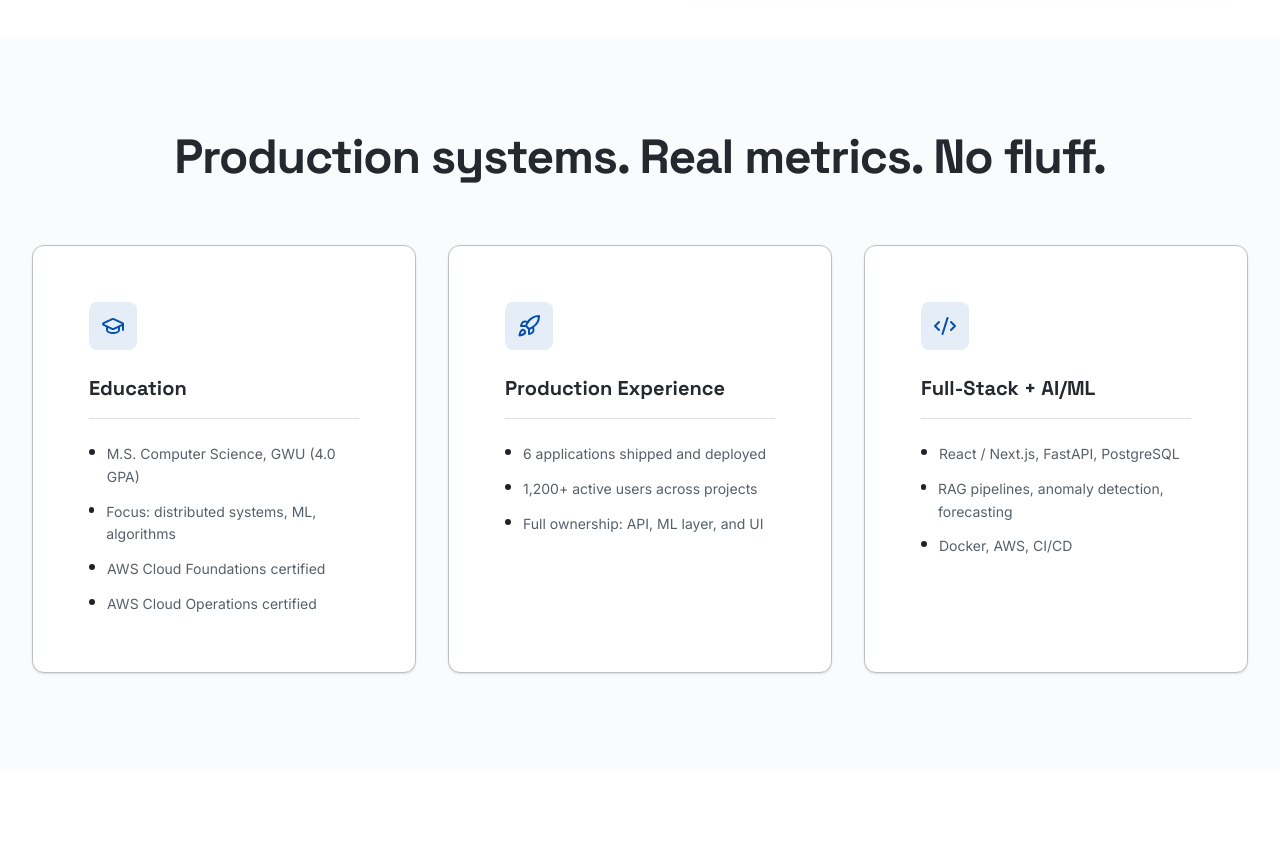
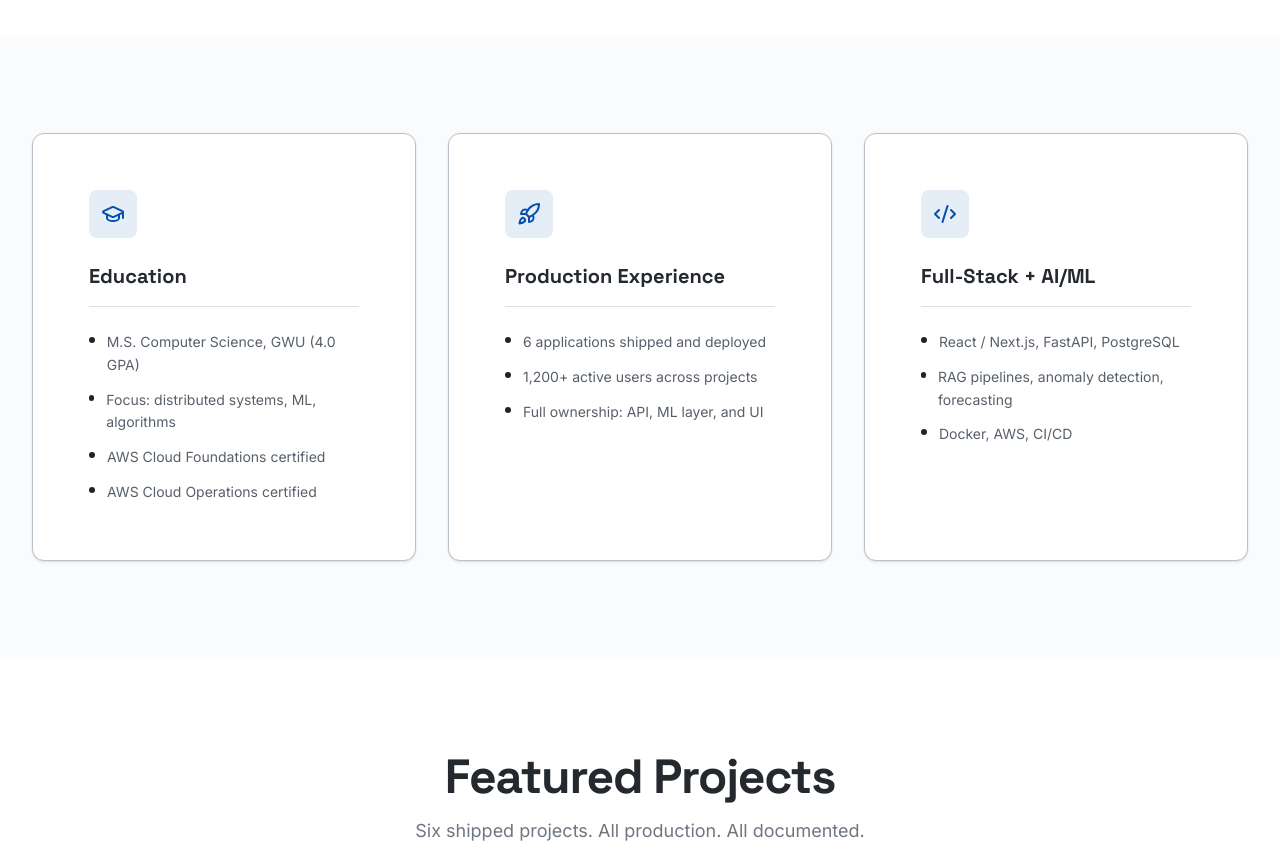
Before and after one commit to aabhiyann/portfolio-abhiyan, a React (Vite) app: page / in a window 1280 px wide. Shown: the part 920-1788 px from the top of the page. Built offline with nearby package versions, Linux system fonts and the light colour scheme.

Commit message:
style(why-me): remove section title, let cards speak for themselves

```diff
--- a/src/components/WhyHireMe.tsx
+++ b/src/components/WhyHireMe.tsx
@@ -1,7 +1,6 @@
 import React from "react";
 import { MotionCard } from "./ui/MotionCard";
 import { GraduationCap, Rocket, Code2 } from "lucide-react";
-import SectionTitle from "./SectionTitle";
 
 const WhyHireMe: React.FC = () => {
   const cards = [
@@ -38,11 +37,6 @@ const WhyHireMe: React.FC = () => {
   return (
     <section className="py-24 bg-bg-surface/50 relative overflow-hidden">
       <div className="max-w-7xl mx-auto px-6 md:px-8 relative z-10">
-        <SectionTitle
-          title="Production systems. Real metrics. No fluff."
-          subtitle=""
-        />
-
         <div className="grid grid-cols-1 md:grid-cols-3 gap-8">
           {cards.map((card, index) => (
             <MotionCard
```
